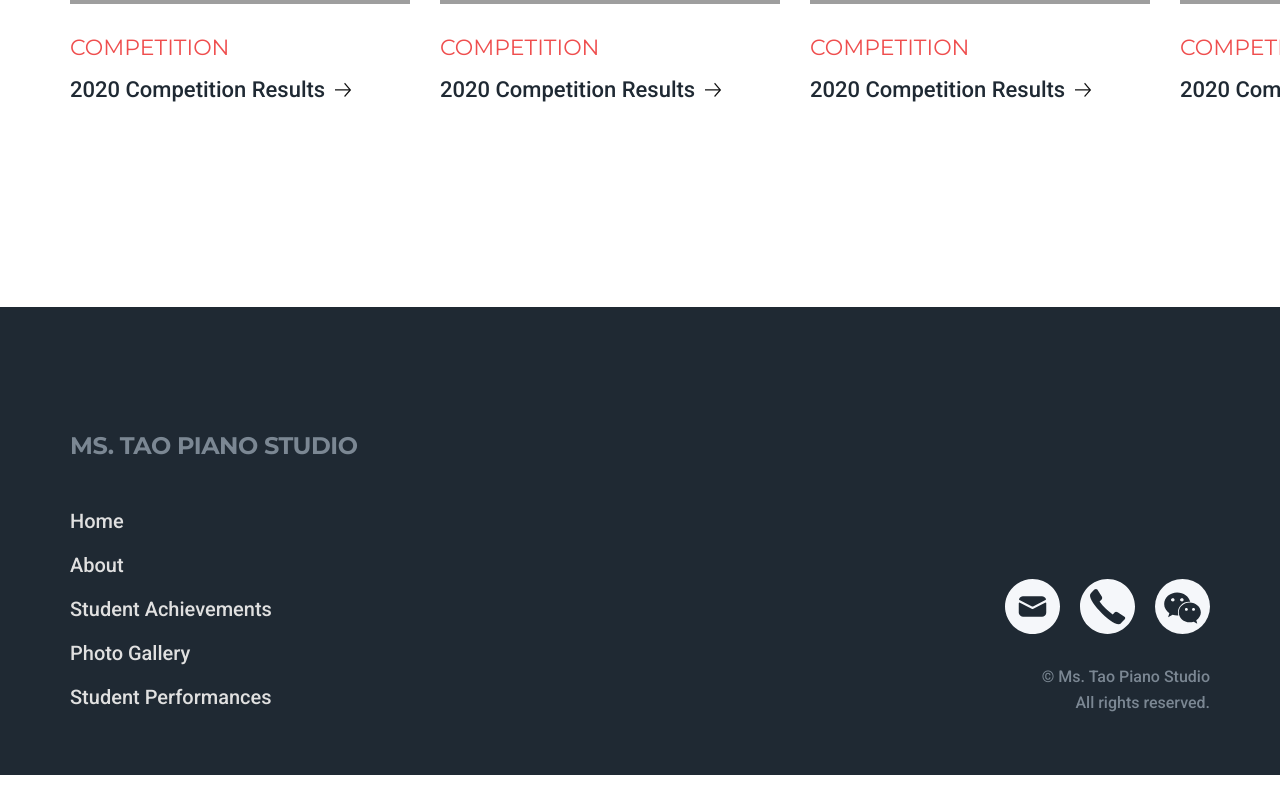
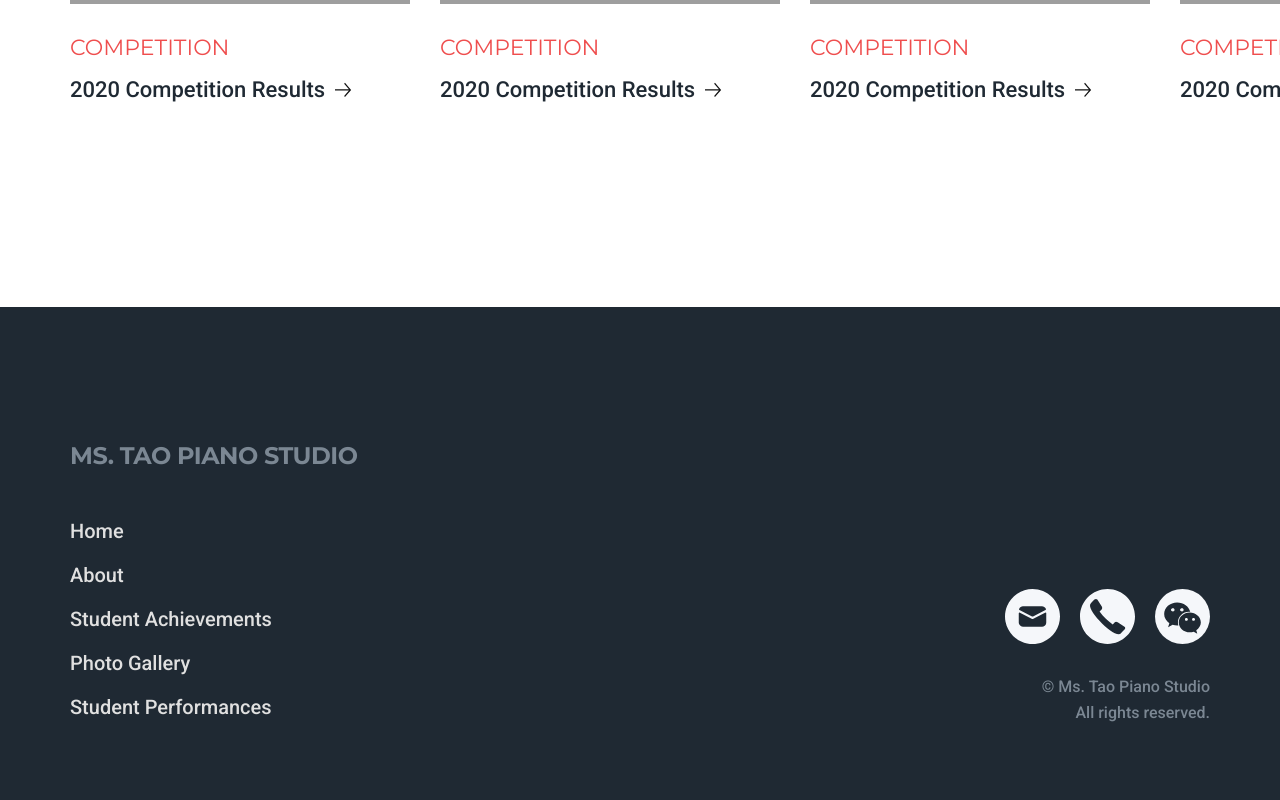
Before and after one commit to shimamooo/ms-tao-piano-studio, a Next.js app: page / in a window 1280 px wide. Shown: the part 2141-2941 px from the top of the page. Before the commit the page ends 2916 px from the top, so only its background shows below. Built offline with nearby package versions, Linux system fonts and the light colour scheme; grey boxes are pictures that could not be loaded.

Commit message:
final spacing

```diff
--- a/components/image-slider.module.css
+++ b/components/image-slider.module.css
@@ -26,17 +26,17 @@
   display: block;
 }
 
-.overlay {
-  background-color: black;
-  opacity: 0.9;
-  position: relative;
-}
-
 @media only screen and (min-width: 700px) {
   .imageSlider {
     height: 85vh;
     margin-top: -241px;
     opacity: 0.94;
+    position: relative;
+  }
+
+  .overlay {
+    background-color: black;
+    opacity: 0.9;
     position: relative;
   }
 
--- a/components/layout.module.css
+++ b/components/layout.module.css
@@ -8,8 +8,8 @@
 }
 
 .footer {
-  padding-top: 120px;
-  padding-bottom: 50px;
+  padding-top: 80px;
+  padding-bottom: 40px;
   background-color: var(--gray-dark);
 }
 
@@ -60,6 +60,13 @@
   }
 }
 
+@media only screen and (min-width: 700px) {
+  .footer {
+    padding-top: 100px;
+    padding-bottom: 50px;
+  }
+}
+
 @media only screen and (min-width: 750px) {
   .copyright {
     font-size: 14px;
@@ -77,7 +84,19 @@
     font-size: 16px;
   }
 
+  .footer {
+    padding-top: 110px;
+    padding-bottom: 60px;
+  }
+
   .contact {
     grid-template-columns: repeat(3, 55px);
   }
 }
+
+@media only screen and (min-width: 1200px) {
+  .footer {
+    padding-top: 130px;
+    padding-bottom: 65px;
+  }
+}
```
